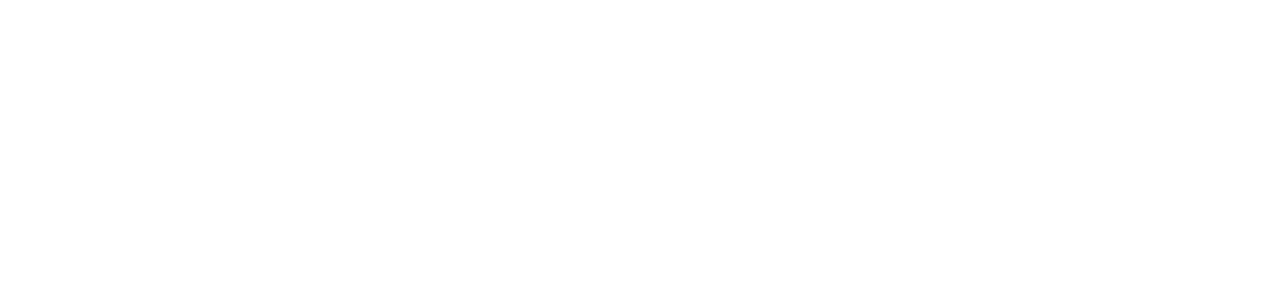
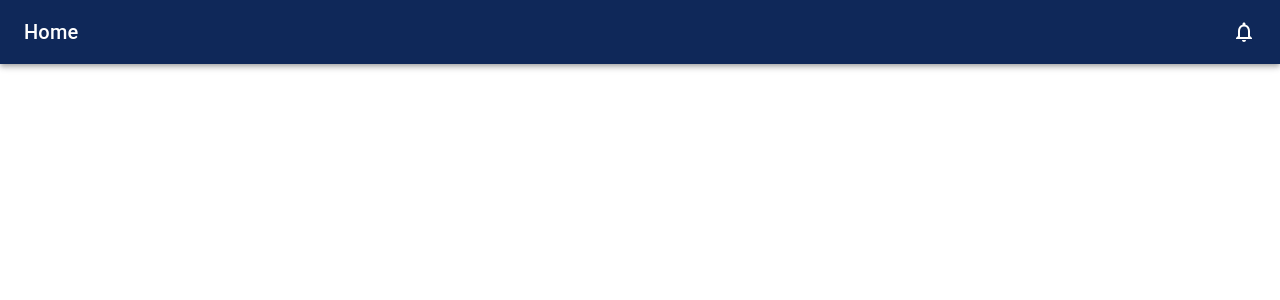
Before and after one commit to milk717/strongcom-graduation-work, a React (Create React App) app: page / in a window 1280 px wide. Before the commit this address had no page. Shown: the top 300 px of the page. Built offline with nearby package versions, Linux system fonts and the light colour scheme.

Commit message:
feat: BasicAppBar 완성

```diff
--- a/package.json
+++ b/package.json
@@ -5,6 +5,7 @@
   "dependencies": {
     "@emotion/react": "^11.10.5",
     "@emotion/styled": "^11.10.5",
+    "@mui/icons-material": "^5.11.0",
     "@mui/material": "^5.11.3",
     "@reduxjs/toolkit": "^1.9.1",
     "@testing-library/jest-dom": "^5.16.5",
--- a/src/App.js
+++ b/src/App.js
@@ -5,8 +5,8 @@ import HomePage from "./page/HomePage";
 function App() {
     return (
           <Routes>
-            <Route path='./' element={Main}>
-                <Route path = 'home' element={HomePage}/>
+            <Route path='/' element={<Main/>}>
+                <Route path = 'home' element={<HomePage/>}/>
             </Route>
           </Routes>
     );
--- a/src/Main.js
+++ b/src/Main.js
@@ -1,6 +1,9 @@
+import BasicAppBar from "./components/BasicAppBar";
+
 export default function Main(){
     return(
         <>
+            <BasicAppBar/>
         </>
     );
 }
--- /dev/null
+++ b/src/components/BasicAppBar.js
@@ -0,0 +1,41 @@
+import * as React from 'react';
+import styled from 'styled-components';
+import {AppBar, Toolbar, Typography} from "@mui/material";
+import NotificationsNoneIcon from '@mui/icons-material/NotificationsNone';
+import {Link} from "react-router-dom";
+
+
+export default function BasicAppBar({
+                                        appBarTitle = 'Home',
+                                    }) {
+    return (
+        <>
+            <DefaultAppBar position="static">
+                <Toolbar>
+                    <Typography
+                        variant="h6"
+                        noWrap
+                        component="div"
+                        sx={{flexGrow: 1}}
+                    >
+                        {appBarTitle}
+                    </Typography>
+                    <WhiteLink to='/notice'>
+                        <NotificationsNoneIcon/>
+                    </WhiteLink>
+                </Toolbar>
+            </DefaultAppBar>
+        </>
+
+    );
+}
+
+const DefaultAppBar = styled(AppBar)`
+  background-color: ${props => props.theme.color.primary};
+  color: ${props => props.theme.color.white};
+`;
+
+const WhiteLink = styled(Link)`
+  color:  ${props => props.theme.color.white};
+  display: flex;
+`
--- a/src/index.js
+++ b/src/index.js
@@ -12,26 +12,28 @@ import logger from 'redux-logger'
 import GlobalStyle from "./resources/style/GlobalStyle";
 import {ThemeProvider} from "styled-components";
 import theme from "./resources/style/theme";
+import { StyledEngineProvider } from '@mui/material';
 
-
-const store = configureStore({
-    reducer: rootReducer,
-    middleware: (getDefaultMiddleware) => getDefaultMiddleware().concat(logger),
-    devTools: process.env.NODE_ENV !== "production",
-
-});
+// const store = configureStore({
+//     reducer: rootReducer,
+//     middleware: (getDefaultMiddleware) => getDefaultMiddleware().concat(logger),
+//     devTools: process.env.NODE_ENV !== "production",
+//
+// });
 const root = ReactDOM.createRoot(document.getElementById('root'));
 
 root.render(
   <React.StrictMode>
-      <Provider store={store}>
+      {/*<Provider store={store}>*/}
+      <StyledEngineProvider injectFirst>
           <ThemeProvider theme={theme}>
               <GlobalStyle/>
               <BrowserRouter>
                   <App />
               </BrowserRouter>
           </ThemeProvider>
-      </Provider>
+      </StyledEngineProvider>
+      {/*</Provider>*/}
   </React.StrictMode>
 );
 
--- a/src/page/HomePage.js
+++ b/src/page/HomePage.js
@@ -1,3 +1,4 @@
+
 export default function HomePage(){
     return(
         <>
--- a/src/resources/style/theme.js
+++ b/src/resources/style/theme.js
@@ -1,3 +1,4 @@
+
 const theme = {
     color:{
         primary: '#0F2859',
@@ -6,7 +7,8 @@ const theme = {
         secondary: '#7787A6',
         background: '#E0E0E0',
         accent:'#082040',
-        textColor:'#000000',
+        black:'#000',
+        white:'#fff'
     }
 }
 
```
Also changed, not shown: 1 other file (tests, documents, lock files or other folders).
